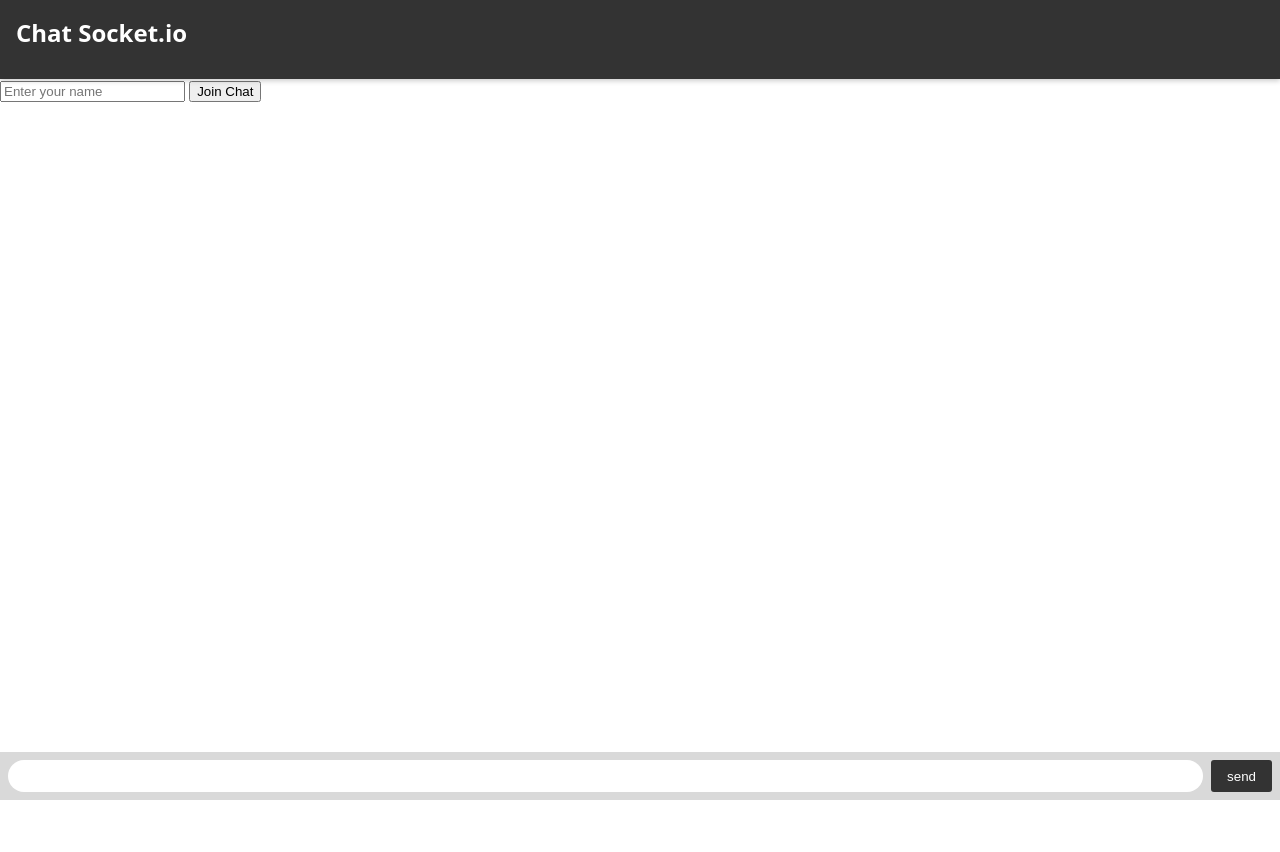
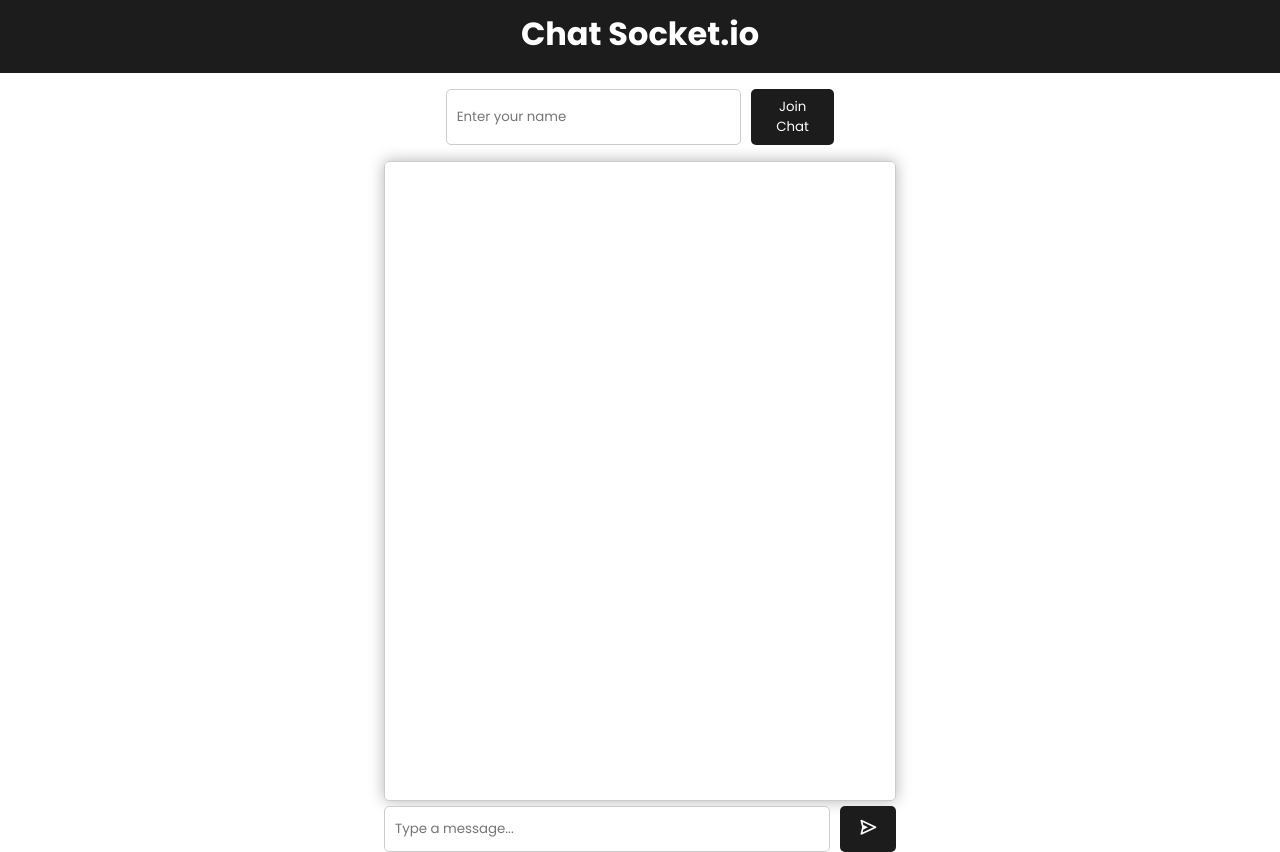
Before and after one commit to gabrielbotandev/socketio-chat-app, a website: page public/index.html in a window 1280 px wide. Before the commit the page ends 800 px from the top, so only its background shows below. Drawn offline with nearby package versions, Linux system fonts and the light colour scheme; no server answers.

Commit message:
style: improve application design

```diff
--- a/public/css/styles.css
+++ b/public/css/styles.css
@@ -1,90 +1,147 @@
+* {
+  font-family: "Poppins", sans-serif;
+  margin: 0;
+  padding: 0;
+  box-sizing: border-box;
+}
+
 body {
-  margin: 0;
-  padding-bottom: 3rem;
-  font-family: system-ui, -apple-system, BlinkMacSystemFont, "Segoe UI", Roboto,
-    "Helvetica Neue", sans-serif;
+  height: 100vh;
 }
 
 header {
-  background-color: #333;
-  color: white;
-  padding: 1rem;
+  background-color: #1c1c1c;
+  color: #fff;
+  padding: 0.625rem 0;
+  text-align: center;
+}
+
+.header-content {
   display: flex;
   flex-direction: column;
-  align-items: flex-start;
-  position: relative;
-  box-shadow: 0px 2px 5px rgba(0, 0, 0, 0.2);
+  align-items: center;
 }
 
-h1 {
-  margin: 0;
-  font-size: 1.5rem;
+.status {
+  margin-top: 0.3125rem;
+  font-size: 0.75rem;
 }
 
-#status {
-  margin-top: 0.5rem;
-  font-size: 0.9rem;
+main {
+  display: flex;
+  flex-direction: column;
+  justify-content: center;
+  align-items: center;
 }
 
-#typingIndicator {
-  font-style: italic;
-  color: #999;
+.username-form {
+  display: flex;
+  margin-top: 1rem;
 }
 
-#members {
-  color: #ccc;
-  font-size: 0.9rem;
+.username-form input {
+  padding: 0.625rem;
+  width: 100%;
+  border: 1px solid #ccc;
+  border-radius: 0.3125rem;
+  margin-right: 0.625rem;
 }
 
-#form {
-  background: rgba(0, 0, 0, 0.15);
-  padding: 0.25rem;
-  position: fixed;
-  bottom: 0;
-  left: 0;
-  right: 0;
-  display: flex;
-  height: 3rem;
-  box-sizing: border-box;
-  backdrop-filter: blur(30px);
-}
-
-#input {
+#joinBtn {
+  padding: 0.5rem 1.125rem;
   border: none;
-  padding: 0 1rem;
-  flex-grow: 1;
-  border-radius: 2rem;
-  margin: 0.25rem;
-}
-
-#input:focus {
-  outline: none;
-}
-
-#form > button {
-  background: #333;
-  border: none;
-  padding: 0 1rem;
-  margin: 0.25rem;
-  border-radius: 3px;
-  outline: none;
+  border-radius: 0.3125rem;
+  background-color: #1c1c1c;
   color: #fff;
-}
-
-button:hover {
   cursor: pointer;
 }
 
-#messages {
-  list-style-type: none;
-  margin: 0;
-  padding: 0;
+#joinBtn:hover {
+  background-color: #2e2e2e;
 }
 
-#messages > li {
-  padding: 0.5rem 1rem;
+.message-form {
+  display: flex;
+  width: 40%;
+  margin-top: 0.3125rem;
 }
 
-#messages > li:nth-child(odd) {
-  background: #efefef;
+.message-form input {
+  padding: 0.625rem;
+  width: 100%;
+  border: 1px solid #ccc;
+  border-radius: 0.3125rem;
+  margin-right: 0.625rem;
 }
+
+#sendBtn {
+  font-size: 1.25rem;
+  padding: 0.5rem 1.125rem;
+  border: none;
+  border-radius: 0.3125rem;
+  background-color: #1c1c1c;
+  color: #fff;
+  cursor: pointer;
+}
+
+#sendBtn:hover {
+  background-color: #2e2e2e;
+}
+
+.chat-container {
+  width: 40%;
+  height: 40rem;
+  overflow-y: auto;
+  border: 1px solid #ccc;
+  border-radius: 0.3125rem;
+  padding: 0.625rem;
+  margin-top: 1rem;
+  box-shadow: 0 0 0.9375rem rgba(0, 0, 0, 0.3);
+  scrollbar-width: thin;
+  scrollbar-color: #1c1c1c #f1f1f1;
+}
+
+.chat-container::-webkit-scrollbar {
+  width: 0.5rem;
+}
+
+.chat-container::-webkit-scrollbar-thumb {
+  background-color: #1c1c1c;
+  border-radius: 0.625rem;
+}
+
+.chat-container::-webkit-scrollbar-track {
+  background: #f1f1f1;
+}
+
+.messages {
+  display: flex;
+  flex-direction: column;
+  list-style-type: none;
+  align-items: center;
+}
+
+.messages li {
+  padding: 0.5rem 0.75rem;
+  margin-bottom: 0.625rem;
+  border-radius: 0.3125rem;
+  max-width: 80%;
+  word-wrap: break-word;
+}
+
+.messages li.sent {
+  background-color: #dcf8c6;
+  align-self: flex-end;
+  text-align: right;
+}
+
+.messages li.received {
+  background-color: #f1f0f0;
+  align-self: flex-start;
+}
+
+#members,
+#typingIndicator {
+  font-size: 0.75rem;
+  color: #fff;
+}
--- a/public/index.html
+++ b/public/index.html
@@ -4,30 +4,45 @@
     <meta charset="UTF-8" />
     <meta name="viewport" content="width=device-width, initial-scale=1.0" />
     <title>Chat Socket.io</title>
+    <link rel="preconnect" href="https://fonts.googleapis.com" />
+    <link rel="preconnect" href="https://fonts.gstatic.com" crossorigin />
+    <link
+      href="https://fonts.googleapis.com/css2?family=Poppins:wght@300;400;500;600;700&display=swap"
+      rel="stylesheet"
+    />
+    <link
+      href="https://unpkg.com/boxicons@2.1.4/css/boxicons.min.css"
+      rel="stylesheet"
+    />
     <link rel="stylesheet" href="css/styles.css" />
   </head>
   <body>
     <header>
       <div class="header-content">
         <h1>Chat Socket.io</h1>
-        <div id="status">
+        <div class="status">
           <p id="members"></p>
           <p id="typingIndicator" style="display: none"></p>
         </div>
       </div>
     </header>
+    <main>
+      <form id="usernameForm" class="username-form">
+        <input type="text" id="usernameInput" placeholder="Enter your name" />
+        <button type="submit" id="joinBtn">Join Chat</button>
+      </form>
 
-    <form id="usernameForm">
-      <input type="text" id="usernameInput" placeholder="Enter your name" />
-      <button type="submit">Join Chat</button>
-    </form>
+      <div class="chat-container">
+        <ul id="messages" class="messages"></ul>
+      </div>
 
-    <ul id="messages"></ul>
-
-    <form action="" id="form">
-      <input type="text" id="input" /><button>send</button>
-    </form>
-
+      <form id="form" class="message-form">
+        <input type="text" id="input" placeholder="Type a message..." />
+        <button type="submit" id="sendBtn">
+          <i class="bx bx-send"></i>
+        </button>
+      </form>
+    </main>
     <script src="/socket.io/socket.io.js"></script>
     <script src="js/script.js"></script>
   </body>
--- a/public/js/script.js
+++ b/public/js/script.js
@@ -1,5 +1,5 @@
-var socket = io();
-const message = document.getElementById("messages");
+const socket = io();
+const messageList = document.getElementById("messages");
 const input = document.getElementById("input");
 const form = document.getElementById("form");
 const usernameForm = document.getElementById("usernameForm");
@@ -9,20 +9,19 @@ let username = "Anonymous";
 form.addEventListener("submit", (e) => {
   e.preventDefault();
   if (input.value) {
-    const messageData = { username: `${username}`, msg: input.value };
+    const messageData = { username: username, msg: input.value };
     socket.emit("message", messageData);
     input.value = "";
+    scrollToBottom();
   }
 });
 
 usernameForm.addEventListener("submit", (e) => {
   e.preventDefault();
-  username = usernameInput.value.trim();
-  if (username) {
-    socket.emit("set username", username);
-    usernameForm.style.display = "none";
-    form.style.display = "flex";
-  }
+  username = usernameInput.value.trim() || "Anonymous";
+  socket.emit("set username", username);
+  usernameForm.style.display = "none";
+  form.style.display = "flex";
 });
 
 const formatDate = (date) => {
@@ -32,24 +31,28 @@ const formatDate = (date) => {
 
 socket.on("load messages", (history) => {
   history.forEach((data) => {
-    const item = document.createElement("li");
-    const time = formatDate(new Date(data.time));
-    item.textContent = `[${time}] ${data.username}: ${data.msg}`;
-    message.appendChild(item);
+    addMessageToChat(data);
   });
+  scrollToBottom();
 });
 
 socket.on("message", (data) => {
+  addMessageToChat(data);
+  scrollToBottom();
+});
+
+const addMessageToChat = (data) => {
   const item = document.createElement("li");
   const time = formatDate(new Date(data.time));
   item.textContent = `[${time}] ${data.username}: ${data.msg}`;
-  message.appendChild(item);
-  window.scrollTo(0, document.body.scrollHeight);
-});
+  item.classList.add(data.username === username ? "sent" : "received");
+  messageList.appendChild(item);
+};
 
 const typingIndicator = document.getElementById("typingIndicator");
 const members = document.getElementById("members");
 let connectedUsers = [];
+let typingTimeout;
 
 socket.on("update user list", (users) => {
   connectedUsers = users;
@@ -76,9 +79,14 @@ function updateMembersList() {
 input.addEventListener("input", () => {
   if (input.value) {
     socket.emit("typing", username);
+    typingIndicator.style.display = "block";
+
+    clearTimeout(typingTimeout);
+    typingTimeout = setTimeout(() => {
+      typingIndicator.style.display = "none";
+    }, 1000);
   } else {
     typingIndicator.style.display = "none";
-    updateMembersList();
   }
 });
 
@@ -87,7 +95,8 @@ socket.on("typing", (username) => {
   typingIndicator.style.display = "block";
   members.style.display = "none";
 
-  setTimeout(() => {
+  clearTimeout(typingTimeout);
+  typingTimeout = setTimeout(() => {
     typingIndicator.style.display = "none";
     updateMembersList();
   }, 1000);
@@ -97,5 +106,10 @@ function addSystemMessage(msg) {
   const item = document.createElement("li");
   item.textContent = msg;
   item.style.color = "gray";
-  document.getElementById("messages").appendChild(item);
+  item.style.textAlign = "center";
+  messageList.appendChild(item);
 }
+
+function scrollToBottom() {
+  messageList.scrollTop = messageList.scrollHeight;
+}
```
Also changed, not shown: src/sockets/socketHandler.ts (+11 -4 lines).
